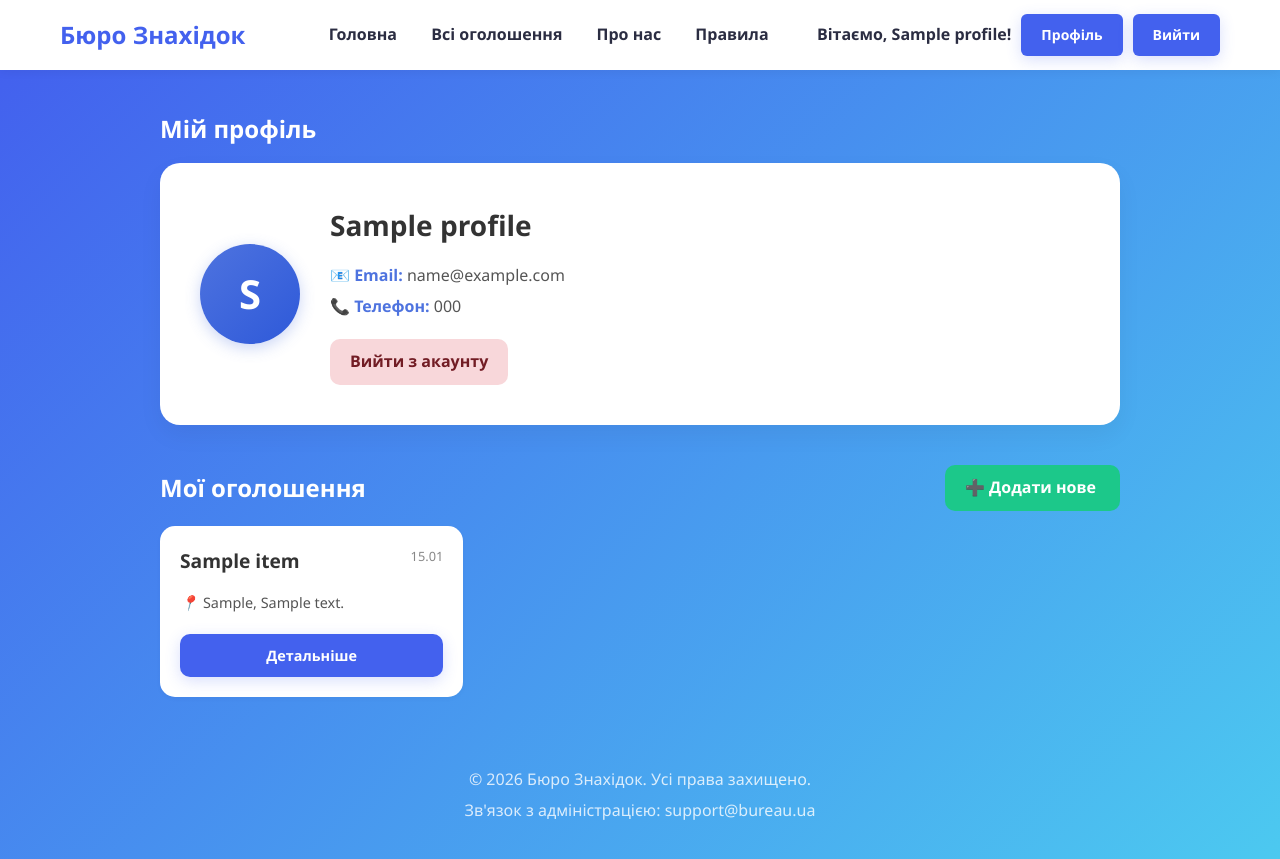
After one commit to yaverick/lost-property-site, a Flask app: page /my_profile in a window 1280 px wide. The commit adds this page. Run offline with Flask 3, Linux system fonts and the light colour scheme; a user stored in the database is signed in; tables that the repository leaves empty hold one stand-in row (values such as "Sample post").

Commit message:
search and profile view add

```diff
--- a/main.py
+++ b/main.py
@@ -1,7 +1,8 @@
-from flask import Flask, render_template, request, redirect
+from flask import Flask, render_template, request, redirect, url_for
 from flask_sqlalchemy import SQLAlchemy
 from werkzeug.security import generate_password_hash, check_password_hash
 from flask_login import LoginManager, UserMixin, login_user, login_required, logout_user, current_user
+from sqlalchemy import func
 from datetime import datetime
 import pytz
 
@@ -59,12 +60,41 @@ def inject_user():
 @app.route('/home', methods=['POST', 'GET'])
 def home():
     items = LostItem.query.order_by(LostItem.date_posted.desc()).all()
+    title_search = request.args.get('title-search', '').strip()
     return render_template('home.html', items=items)
 
 @app.route('/all_items', methods=['POST', 'GET'])
 def all_items():
     items = LostItem.query.order_by(LostItem.date_posted.desc()).all()
-    return render_template('all_items.html', items=items)
+
+    title_search = request.args.get('title-search', '').strip()
+    city_search = request.args.get('city-search', '').strip()
+    sort_type = request.args.get('sort', 'newest')
+
+    items = LostItem.query
+
+    if title_search:
+        items = items.filter(
+            (LostItem.title.contains(title_search)) |
+            (LostItem.text.contains(title_search))
+        )
+    if city_search:
+        items = items.filter(
+            (LostItem.city.contains(city_search)) |
+            (LostItem.address.contains(city_search))
+        )
+    if sort_type == 'oldest':
+        items = items.order_by(LostItem.date_posted.asc())
+    else:
+        items = items.order_by(LostItem.date_posted.desc())
+
+    items = items.all()
+
+    return render_template('all_items.html',
+                           items=items,
+                           title_search=title_search,
+                           city_search=city_search,
+                           sort_type=sort_type)
 
 @app.route('/about')
 def about():
@@ -92,7 +122,7 @@ def register():
             try:
                 db.session.add(new_profile)
                 db.session.commit()
-                return redirect('/login')
+                return redirect(url_for('login'))
             except:
                 return render_template('error.html',
                                        error='Під час свторення акаунту виникла помилка.')
@@ -122,11 +152,18 @@ def login():
 
     return render_template('login.html')
 
+@app.route('/my_profile')
+@login_required
+def my_profile():
+    items = LostItem.query.filter_by(creator_id=current_user.id)
+    items = items.order_by(LostItem.date_posted.desc()).all()
+    return render_template('my_profile.html', items=items)
+
 @app.route('/logout')
 @login_required
 def logout():
     logout_user()
-    return redirect('/home')
+    return redirect(url_for('home'))
 
 @app.route('/rules')
 def rules():
@@ -156,7 +193,7 @@ def report():
         try:
             db.session.add(new_lost_item)
             db.session.commit()
-            return redirect('/home')
+            return redirect(url_for('home'))
         except:
             return render_template('error.html',
                                        error='Під час свторення знахідки виникла помилка.')
--- /dev/null
+++ b/static/css/my_profile_styles.css
@@ -0,0 +1,197 @@
+.profile-page {
+    padding: 40px 20px;
+    max-width: 1000px;
+}
+
+.profile-header-card {
+    background: white;
+    border-radius: 20px;
+    padding: 40px;
+    display: flex;
+    align-items: center;
+    gap: 30px;
+    box-shadow: 0 10px 25px rgba(0, 0, 0, 0.05);
+    margin-bottom: 40px;
+}
+
+.profile-avatar {
+    width: 100px;
+    height: 100px;
+    border-radius: 50%;
+    background: linear-gradient(135deg, #4e73df, #2e59d9);
+    color: white;
+    font-size: 40px;
+    font-weight: bold;
+    display: flex;
+    align-items: center;
+    justify-content: center;
+    flex-shrink: 0;
+    box-shadow: 0 4px 15px rgba(78, 115, 223, 0.3);
+}
+
+.profile-info h1 {
+    margin: 0 0 15px 0;
+    color: #333;
+    font-size: 28px;
+}
+
+.contact-info p {
+    margin: 5px 0;
+    color: #555;
+    font-size: 16px;
+}
+
+.contact-info span {
+    font-weight: 600;
+    color: #4e73df;
+}
+
+.profile-actions {
+    margin-top: 20px;
+}
+
+.btn-logout {
+    display: inline-block;
+    padding: 10px 20px;
+    border-radius: 10px;
+    background-color: #f8d7da;
+    color: #721c24;
+    text-decoration: none;
+    font-weight: 600;
+    transition: background 0.3s ease;
+}
+
+.btn-logout:hover {
+    background-color: #f5c6cb;
+}
+
+.section-header {
+    display: flex;
+    justify-content: space-between;
+    align-items: center;
+    margin-bottom: 15px;
+}
+
+.section-header h2 {
+    color: var(--white);
+    margin: 0;
+}
+
+.btn-add {
+    background: #1cc88a;
+    color: white;
+    padding: 10px 20px;
+    border-radius: 10px;
+    text-decoration: none;
+    font-weight: 600;
+    padding-right: 24px ! important;
+    transition: background 0.3s ease;
+}
+
+.btn-add:hover {
+    background: #17a673;
+}
+
+.no-items-card {
+    grid-column: 1 / -1;
+    background: white;
+    padding: 40px;
+    border-radius: 15px;
+    text-align: center;
+    box-shadow: 0 4px 15px rgba(0, 0, 0, 0.05);
+}
+
+.profile-header {
+    color: var(--white);
+    margin-bottom: 15px
+}
+
+.item-card {
+    background: white;
+    border-radius: 15px;
+    padding: 20px;
+    display: flex;
+    flex-direction: column;
+    justify-content: space-between;
+    box-shadow: 0 2px 5px rgba(0, 0, 0, 0.03);
+    transition: box-shadow 0.3s ease;
+}
+
+.item-card:hover {
+    box-shadow: 0 8px 20px rgba(0, 0, 0, 0.1);
+}
+
+.item-header {
+    display: flex;
+    justify-content: space-between;
+    align-items: flex-start;
+    margin-bottom: 15px;
+}
+
+.item-title {
+    font-size: 1.2rem;
+    color: #333;
+    margin: 0;
+    font-weight: 700;
+}
+
+.item-date {
+    font-size: 0.8rem;
+    color: #888;
+    white-space: nowrap;
+}
+
+.item-location {
+    font-size: 0.9rem;
+    color: #555;
+    margin-bottom: 20px;
+    display: flex;
+    align-items: center;
+    gap: 5px;
+}
+
+.btn-more {
+    display: block;
+    text-align: center;
+    background: var(--primary-color);
+    color: var(--white);
+    text-decoration: none;
+    padding: 10px;
+    border-radius: 10px;
+    font-weight: 600;
+    font-size: 0.9rem;
+    transition: background-color 0.3s ease, box-shadow 0.3s ease;
+    box-shadow: 0 4px 15px rgba(67, 97, 238, 0.2);
+}
+
+.btn-more:hover {
+    background: var(--primary-hover);
+    box-shadow: 0 6px 20px rgba(67, 97, 238, 0.3);
+}
+
+.no-items {
+    text-align: center;
+    color: white;
+    grid-column: 1 / -1;
+}
+
+.items-container {
+    max-width: 1000px;
+    margin: 0 auto;
+    width: 100%;
+}
+
+.items-grid {
+    display: grid;
+    grid-template-columns: repeat(auto-fill, minmax(280px, 1fr));
+    gap: 25px;
+    padding: 0;
+}
+
+@media (max-width: 768px) {
+    .profile-header-card {
+        flex-direction: column;
+        text-align: center;
+        padding: 30px 20px;
+    }
+}
--- a/templates/all_items.html
+++ b/templates/all_items.html
@@ -15,14 +15,14 @@
         <form class="search-container" action="{{ url_for('all_items') }}" method="GET">
             <div class="search-field">
                 <label>Що шукаємо?</label>
-                <input type="text" name="query" placeholder="Введіть назву...">
+                <input type="text" name="title-search" value="{{ title_search if title_search else '' }}" placeholder="Введіть назву...">
             </div>
 
             <div class="divider"></div>
 
             <div class="search-field">
                 <label>Де загублено?</label>
-                <input type="text" name="city" placeholder="Введіть місто...">
+                <input type="text" name="city-search" value="{{ city_search if city_search else '' }}" placeholder="Введіть місто або вулицю...">
             </div>
 
             <div class="divider"></div>
--- a/templates/base.html
+++ b/templates/base.html
@@ -29,6 +29,7 @@
             {% else %}
             <div class="auth-buttons">
                 <span class="user-name">Вітаємо, {{ current_user.name }}!</span>
+                <a href="{{ url_for('my_profile') }}" class="btn btn-login">Профіль</a>
                 <a href="{{ url_for('logout') }}" class="btn btn-login">Вийти</a>
             </div>
             {% endif %}
--- /dev/null
+++ b/templates/my_profile.html
@@ -0,0 +1,82 @@
+{% extends 'base.html' %}
+
+{% block title %}
+Бюро знахідок | Помилка
+{% endblock %}
+
+{% block stylesheets %}
+{{ super() }}
+<link rel="stylesheet" href="{{ url_for('static', filename='css/my_profile_styles.css') }}">
+{% endblock %}
+
+{% block body %}
+
+    <div class="container profile-page">
+
+        <h2 class="profile-header">Мій профіль</h2>
+
+        <div class="profile-header-card">
+            <div class="profile-avatar">
+                {{ current_user.name[0] | upper }}
+            </div>
+
+            <div class="profile-info">
+                <h1>{{ current_user.name }}</h1>
+                <div class="contact-info">
+                    <p><span>📧 Email:</span> {{ current_user.email }}</p>
+                    <p><span>📞 Телефон:</span> {{ current_user.phone_number }}</p>
+                </div>
+
+                <div class="profile-actions">
+                    <a href="{{ url_for('logout') }}" class="btn-logout">Вийти з акаунту</a>
+                </div>
+            </div>
+        </div>
+
+        <div class="profile-items-section">
+            <div class="section-header">
+                <h2>Мої оголошення</h2>
+                <a href="{{ url_for('report') }}" class="btn-add">➕ Додати нове</a>
+            </div>
+
+             <div class="items-container">
+                <div class="items-grid">
+
+                    {% for item in items %}
+
+                        <div class="item-card">
+
+                            <div class="item-header">
+                                <h3 class="item-title">{{ item.title }}</h3>
+                                <span class="item-date">{{ item.date_posted.strftime('%d.%m') }}</span>
+                            </div>
+
+                            <div class="item-body">
+                                <div class="item-location">
+                                    <i class="location-icon">📍</i>
+                                    <span>{{ item.city }}, {{ item.address }}</span>
+                                </div>
+                            </div>
+
+                            <div class="item-footer">
+                                <a href="" class="btn-more">
+                                    Детальніше
+                                </a>
+                            </div>
+
+                        </div>
+
+                    {% else %}
+
+                        <p class="no-items">Ви ще не опубліковали жодного оголошення</p>
+
+                    {% endfor %}
+
+                </div>
+            </div>
+
+        </div>
+
+    </div>
+
+{% endblock %}
--- a/templates/rules.html
+++ b/templates/rules.html
@@ -26,7 +26,7 @@
                 <h2>2. Правила публікації оголошень</h2>
                 <p>Щоб сервіс був корисним та безпечним для всіх, дотримуйтесь таких вимог при створенні оголошень:</p>
                 <ul>
-                    <li><strong>Точність:</strong> Надавайте максимально детальний опис речі (колір, розмір, особливі прикмети, де і коли було втрачено/знайдено).</li>
+                    <li><strong>Точність:</strong> Надавайте не сильно детальний опис речі (колір, розмір, де і коли було втрачено/знайдено). Підтвердження власності повинно проводиться через особливі прикмети.</li>
                     <li><strong>Фотографії:</strong> Використовуйте реальні фотографії речей. Якщо ви знайшли річ (особливо техніку або документи), рекомендуємо приховати на фото серійні номери або частину даних, щоб справжній власник міг назвати їх при зустрічі.</li>
                     <li><strong>Заборонений контент:</strong> Суворо заборонено публікувати оголошення про пошук або знахідку зброї, наркотичних речовин, ліків, а також речей, обіг яких заборонено законодавством України.</li>
                     <li><strong>Спам:</strong> Заборонено дублювати те саме оголошення кілька разів.</li>
```
Also changed, not shown: static/css/home_styles.css (+84 -0 lines), templates/home.html (+38 -2 lines).
